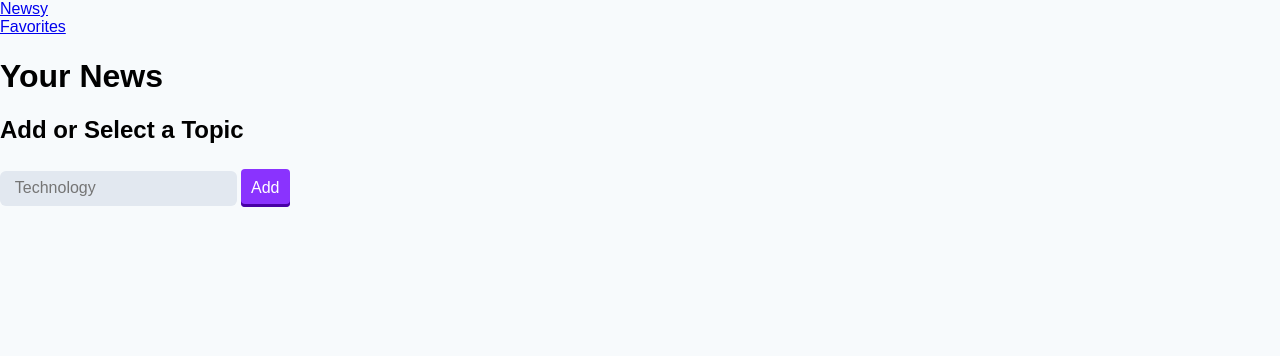
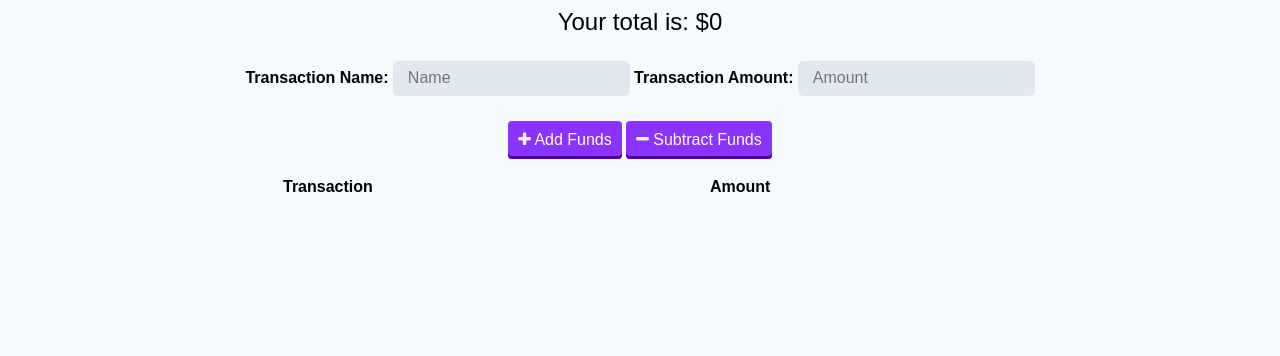
Before and after one commit to remyguts/Budget-Tracker, a website with bundled scripts: page client/index.html in a window 1280 px wide. Built offline with nearby package versions, Linux system fonts and the light colour scheme; files whose address does not match are found by name.

Commit message:
fixed index page

```diff
--- a/client/index.html
+++ b/client/index.html
@@ -4,58 +4,54 @@
     <meta charset="UTF-8" />
     <meta name="viewport" content="width=device-width, initial-scale=1.0" />
     <meta http-equiv="X-UA-Compatible" content="ie=edge" />
+    <meta name="theme-color" content="#317EFB" />
+
     <link
       rel="stylesheet"
-      href="https://cdnjs.cloudflare.com/ajax/libs/normalize/8.0.1/normalize.min.css"
+      href="https://stackpath.bootstrapcdn.com/font-awesome/4.7.0/css/font-awesome.min.css"
     />
-    <link
-      href="https://fonts.googleapis.com/css?family=Istok+Web|Montserrat:800&display=swap"
-      rel="stylesheet"
-    />
-    <link rel="stylesheet" href="assets/css/style.css" />
-    <link rel="manifest" href="dist/manifest.json" />
-    <title>Newsy</title>
+    <link rel="stylesheet" href="./assets/css/style.css" />
+    <link rel="manifest" href="./manifest.webmanifest" />
+    <title>Budget Tracker</title>
   </head>
+  <body>
+    <div class="wrapper">
+      <div class="total">
+        <div>Your total is: $<span id="total">0</span></div>
+      </div>
 
-  <body>
-    <div class="stripe"></div>
-    <nav>
-      <div class="nav__brand">
-        <a href="./index.html">Newsy</a>
+      <form>
+        <label for="t-name">Transaction Name:</label>
+        <input type="text" id="t-name" placeholder="Name" />
+
+        <label for="t-amount">Transaction Amount:</label>
+        <input type="number" min="0" id="t-amount" placeholder="Amount" />
+
+        <div class="transaction-buttons">
+          <button id="add-btn"><i class="fa fa-plus"></i> Add Funds</button>
+          <button id="sub-btn">
+            <i class="fa fa-minus"></i> Subtract Funds
+          </button>
+        </div>
+        <p role="alert" class="error"></p>
+      </form>
+
+      <div class="transactions">
+        <table>
+          <thead>
+            <th>Transaction</th>
+            <th>Amount</th>
+          </thead>
+          <tbody id="tbody"></tbody>
+        </table>
       </div>
-      <div class="nav__brand__link">
-        <a href="./favorites.html">Favorites</a>
-      </div>
-    </nav>
-    <header>
-      <h1>Your News</h1>
-      <div class="add-topic-container">
-        <h2>Add or Select a Topic</h2>
-        <form action="POST">
-          <input
-            aria-label="Add a topic"
-            id="add-topic"
-            type="text"
-            placeholder="Technology"
-          />
-          <button id="submit-topic" class="button--primary">
-            Add
-          </button>
-        </form>
-      </div>
-    </header>
 
-    <div class="topic-container"></div>
-    <script src="dist/app.bundle.js"></script>
-    <script>
-      if ('serviceWorker' in navigator) {
-        navigator.serviceWorker
-          .register('./service-worker.js', { scope: '/' })
-          .then(() => console.log('Service Worker registered successfully.'))
-          .catch(error =>
-            console.log('Service Worker registration failed:', error)
-          );
-      }
-    </script>
+      <canvas id="my-chart"></canvas>
+    </div>
+
+    <script src="https://cdn.jsdelivr.net/npm/chart.js@2.8.0"></script>
+    <script src="./assets/js/db.js"></script>
+    <script src="./assets/js/index.js"></script>
+    <script src="./assets/js/main.js"></script>
   </body>
 </html>
```
